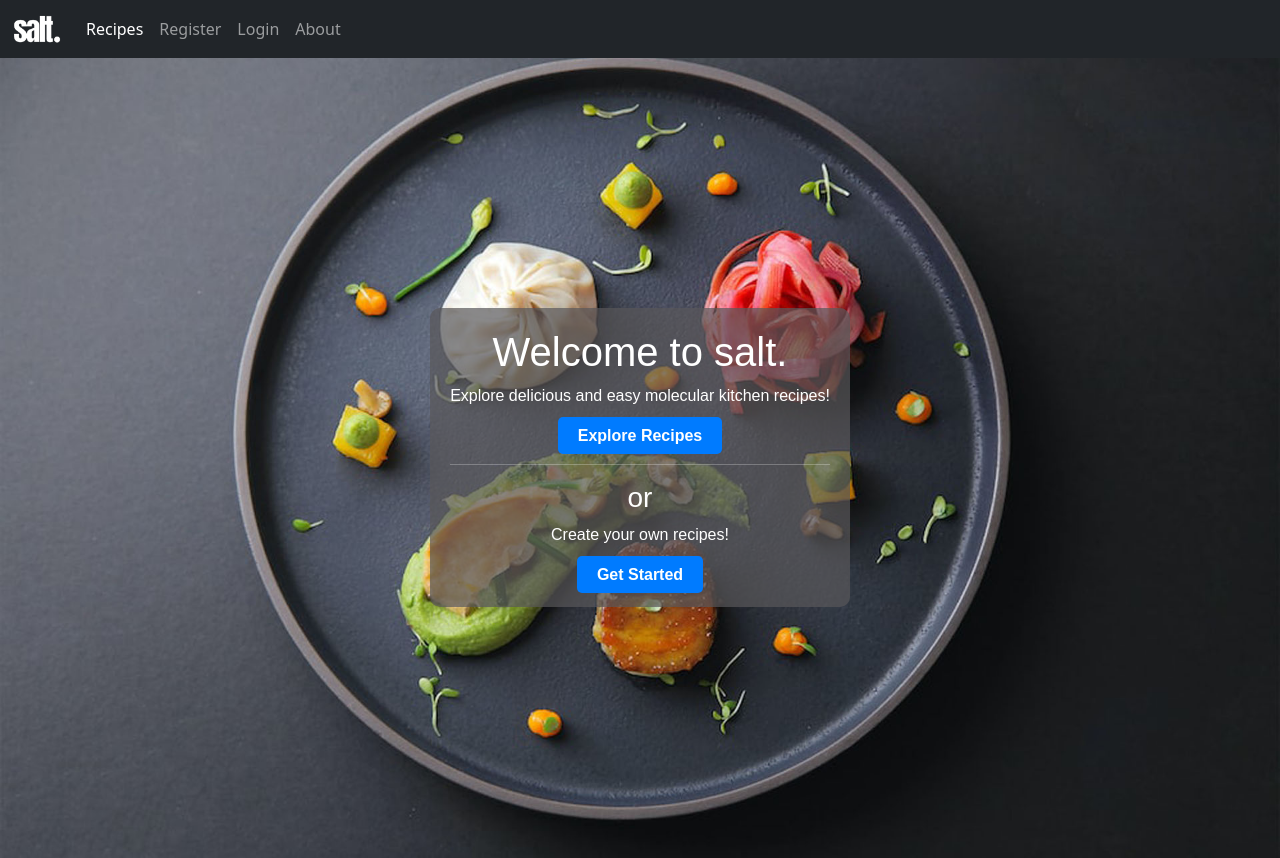
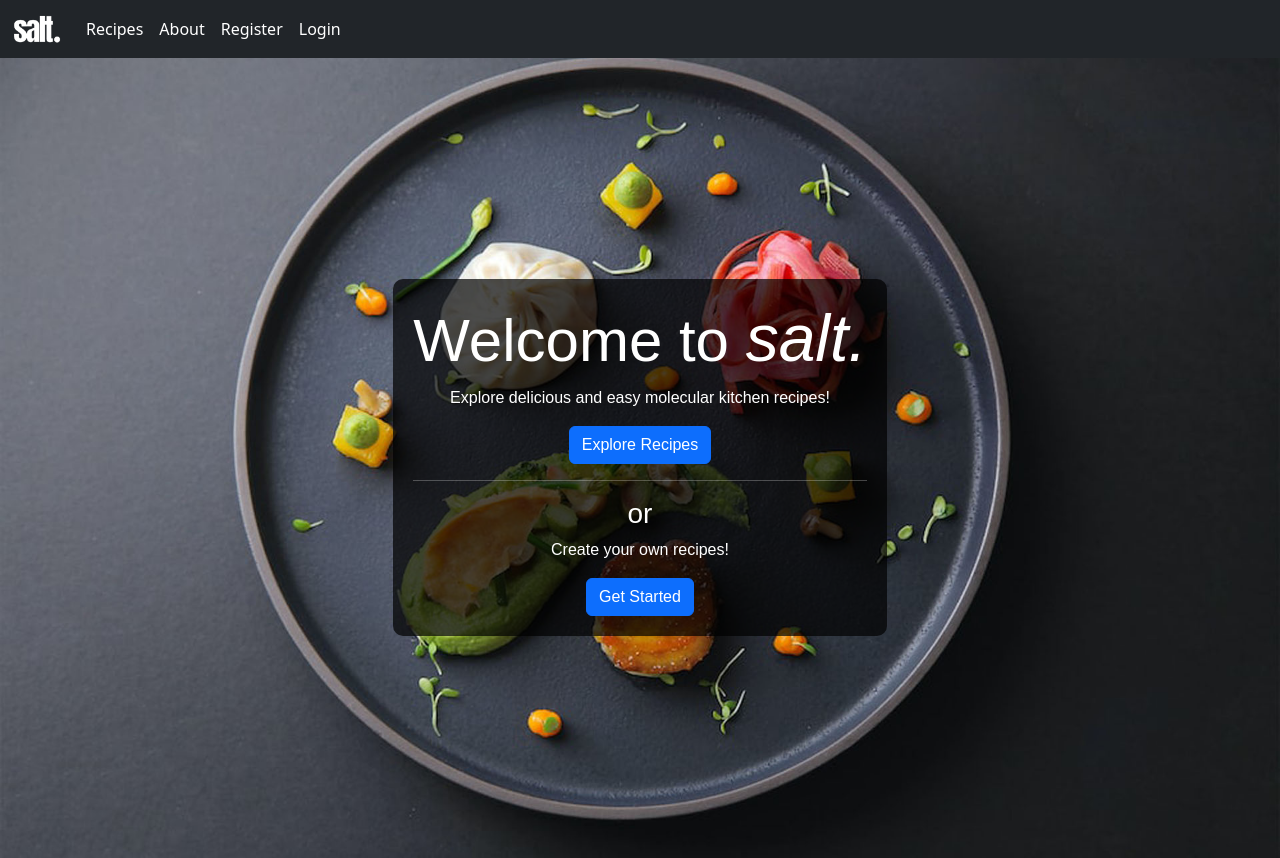
Before and after one commit to torbalansky/recipe-app, a Django app: page / in a window 1280 px wide. Run offline with Django 4.2, Linux system fonts and the light colour scheme; some libraries are stand-ins or nearby versions.

Commit message:
Introduced minor styling changes

```diff
--- a/recipes/forms.py
+++ b/recipes/forms.py
@@ -97,4 +97,4 @@ class CommentForm(forms.ModelForm):
 class ContactForm(forms.Form):
     name = forms.CharField(max_length=100)
     email = forms.EmailField()
-    content = forms.CharField(label='', widget=forms.Textarea(attrs={'class': 'form-control', 'rows': 4, "placeholder": "Write your message"}))
+    content = forms.CharField(label='', widget=forms.Textarea(attrs={'class': 'form-control', 'rows': 4, 'style': 'width: 250px; margin: 0 auto;', "placeholder": "Write your message"}))
--- a/recipes/templates/recipes/home.html
+++ b/recipes/templates/recipes/home.html
@@ -16,7 +16,7 @@
     }
 
     .welcome-box {
-        background-color: rgba(89, 87, 90, 0.7);
+        background-color: rgba(0, 0, 0, 0.7);
         padding: 20px;
         border-radius: 10px;
         color: white;
@@ -25,33 +25,27 @@
         width: fit-content;
     }
 
-    .button {
-        background-color: #007BFF;
-        color: white;
-        padding: 10px 20px;
-        border: none;
-        border-radius: 5px;
-        cursor: pointer;
-        text-decoration: none;
-        font-weight: bold;
+    h1 {
+        font-size: 60px;
     }
 
-    .button:hover {
-        background-color: #03478f;
+    span {
+        font-style: italic;
+        font-size: 66px;
     }
 </style>
 <div class="background-image">
     <div class="welcome-box">
-        <h1>Welcome to salt.</h1>
+        <h1>Welcome to <span>salt.</span></h1>
         <p>Explore delicious and easy molecular kitchen recipes!</p>
-            <a class="button" href="{% url 'recipes:recipes_list' %}">Explore Recipes</a>
+            <a class="btn btn-primary" href="{% url 'recipes:recipes_list' %}">Explore Recipes</a>
             <hr>
          <h3>or</h3>
         <p>Create your own recipes!</p>
         {% if user.is_authenticated %}
-            <a class="button" href="{% url 'recipes:profile' user.pk %}">Create Recipes</a>
+            <a class="btn btn-primary" href="{% url 'recipes:profile' user.pk %}">Create Recipes</a>
         {% else %}
-            <a class="button" href="{% url 'recipes:login' %}">Get Started</a>
+            <a class="btn btn-primary" href="{% url 'recipes:login' %}">Get Started</a>
         {% endif %}
     </div>
 </div>
--- a/recipes/templates/recipes/login.html
+++ b/recipes/templates/recipes/login.html
@@ -13,7 +13,7 @@
 
   .custom-login-form {
     padding: 20px;
-    background-color: rgba(117, 114, 118, 0.8);
+    background-color: rgba(0, 0, 0, 0.7);
     width: 300px;
     margin-top: 60px;
     border-radius: 20px;
--- a/recipes/templates/recipes/navbar.html
+++ b/recipes/templates/recipes/navbar.html
@@ -12,24 +12,24 @@
           <li class="nav-item">
             <a class="nav-link active" aria-current="page" href="{% url 'recipes:recipes_list' %}">Recipes</a>
           </li>
+          <li class="nav-item">
+            <a class="nav-link active" aria-current="page" href="{% url 'recipes:about' %}">About</a>
+        </li>
           {% if user.is_authenticated %}
                 <li class="nav-item">
-                    <a class="nav-link" href="{% url 'recipes:profile' user.pk %}">Profile</a>
+                    <a class="nav-link active" href="{% url 'recipes:profile' user.pk %}">Profile</a>
                 </li>
                 <li class="nav-item">
                     <a class="nav-link" href="{% url 'recipes:logout' %}">Logout</a>
                 </li>
           {% else %}
                 <li class="nav-item">
-                    <a class="nav-link" href="{% url 'recipes:register' %}">Register</a>
+                    <a class="nav-link active" href="{% url 'recipes:register' %}">Register</a>
                 </li>
                 <li class="nav-item">
-                    <a class="nav-link" href="{% url 'recipes:login' %}">Login</a>
+                    <a class="nav-link active" href="{% url 'recipes:login' %}">Login</a>
                 </li>
             {% endif %}
-            <li class="nav-item">
-              <a class="nav-link" aria-current="page" href="{% url 'recipes:about' %}">About</a>
-          </li>
       </ul>
 
           {% if user.is_authenticated %}
--- a/recipes/templates/recipes/profile.html
+++ b/recipes/templates/recipes/profile.html
@@ -17,7 +17,7 @@
         margin-bottom: 20px;
     }
     .user-box {
-        background-color: rgba(89, 87, 90, 0.5);
+        background-color: rgba(0, 0, 0, 0.7);
         padding: 20px;
         border-radius: 10px;
         color: white;
@@ -115,7 +115,7 @@
                 <div class="card mb-2 bg-dark text-white">
                     <div class="row g-0">
                         <div class="col-md-4 d-flex align-items-center">
-                            <img src="{{ recipe.pic.url }}" class="img-fluid" alt="{{ recipe.title }}" style="width: 150px; height: 150px; margin-left: 5px; border-radius: 50%; border: 1px solid white">
+                            <img src="{{ recipe.pic.url }}" class="img-fluid" alt="{{ recipe.title }}" style="width: 150px; height: 150px; margin-left: 5px; border-radius: 50%;">
                         </div>
                         <div class="col-md-8 bg-dark text-white">
                             <div class="card-body" style="color: rgb(230, 226, 226); font-weight: lighter;">
--- a/recipes/templates/recipes/recipes_list.html
+++ b/recipes/templates/recipes/recipes_list.html
@@ -47,11 +47,11 @@
         font-weight: 900;
         font-style: italic;
         padding: 10px;
-        background-color: rgba(89, 87, 90, 0.7);
+        background-color: rgba(0, 0, 0, 0.7);
     }
 
     .form-inline {
-        background-color: rgba(89, 87, 90, 0.7);
+        background-color: rgba(0, 0, 0, 0.7);
         padding: 20px;
     }
 
--- a/recipes/templates/recipes/register.html
+++ b/recipes/templates/recipes/register.html
@@ -15,7 +15,7 @@
     .container {
       padding: 10px;
       border-radius: 5px;
-      background-color: rgba(117, 114, 118, 0.8);
+      background-color: rgba(0, 0, 0, 0.7);
       width: 100%;
       max-width: 600px;
       margin-top: 50px;
@@ -25,6 +25,7 @@
     .btn.btn-primary.register {
       width: 200px;
       margin-top: 20px;
+      margin-bottom: 20px;
     }
   </style>
 <div class="container text-center py-2">
```
Also changed, not shown: recipes/templates/recipes/about.html (+11 -14 lines).
